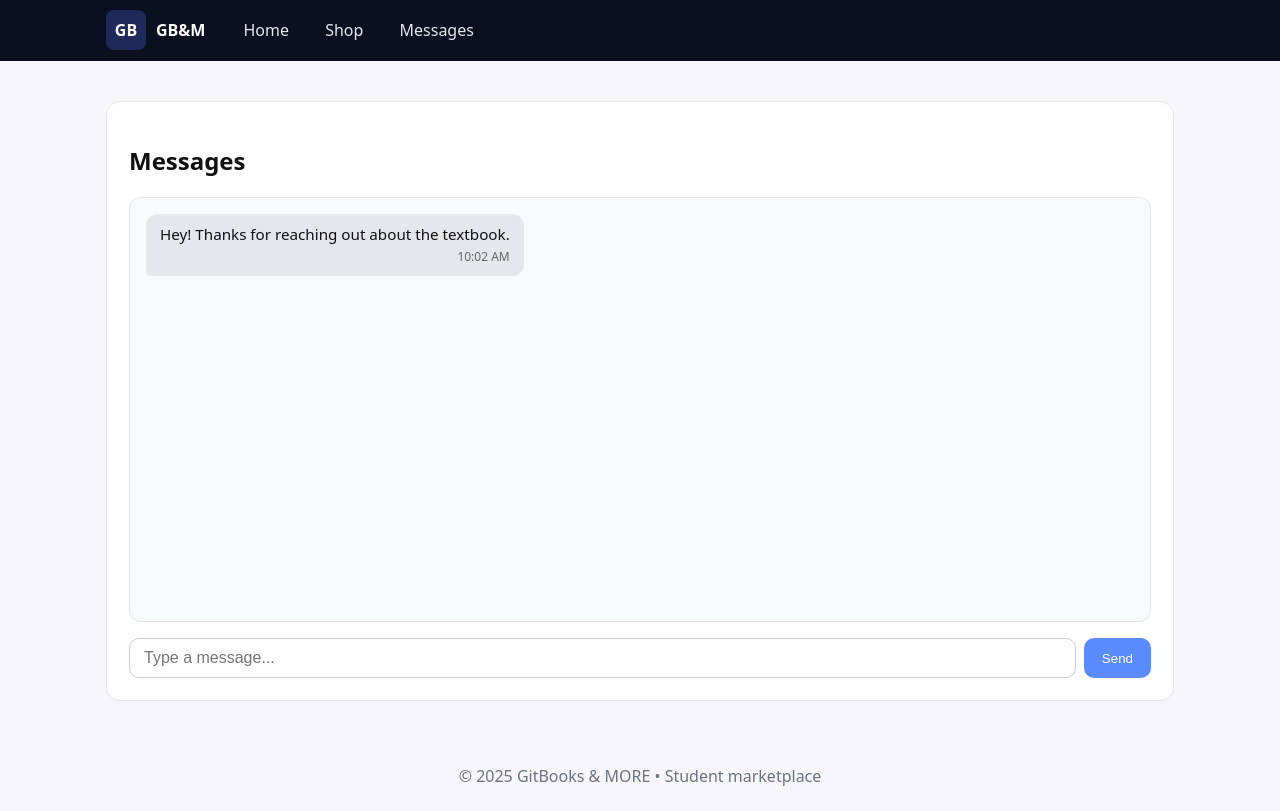
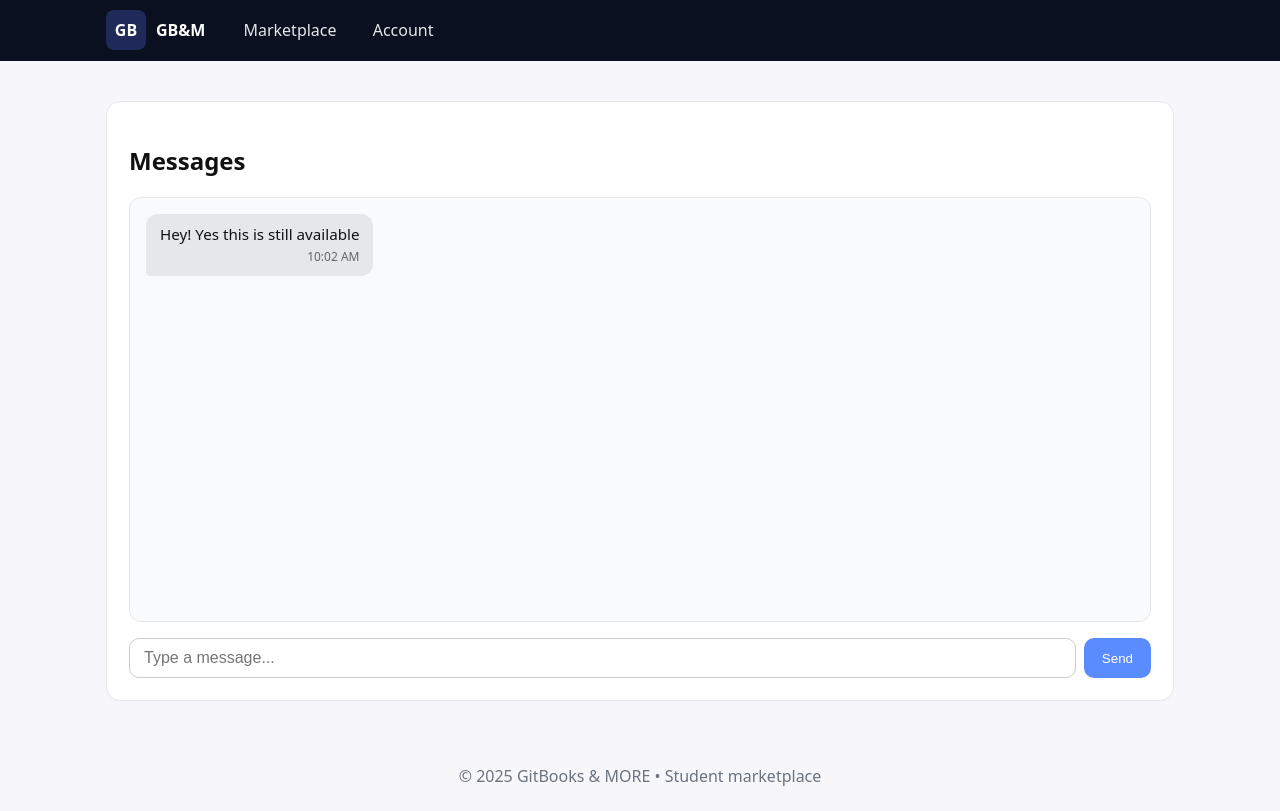
Before and after one commit to JReddy-123/gitBooks, a website: page website/messages.html in a window 1280 px wide. Drawn offline with Linux system fonts and the light colour scheme.

Commit message:
link updates

```diff
--- a/website/messages.html
+++ b/website/messages.html
@@ -10,14 +10,13 @@
 <body>
   <header>
     <div class="header-wrap">
-      <a href="#" class="brand">
+      <a href="index.html" class="brand">
         <div class="logo">GB</div>
         <span class="title">GB&M</span>
       </a>
       <nav>
-        <a href="#">Home</a>
-        <a href="#">Shop</a>
-        <a href="#" class="cta">Messages</a>
+        <a href="marketplace.html">Marketplace</a>
+        <a href="account.html">Account</a>
       </nav>
     </div>
   </header>
@@ -28,7 +27,7 @@
 
       <div class="chat-window" id="chat-window">
         <div class="message from-them">
-          <p>Hey! Thanks for reaching out about the textbook.</p>
+          <p>Hey! Yes this is still available</p>
           <span class="timestamp">10:02 AM</span>
         </div>
       </div>
```
